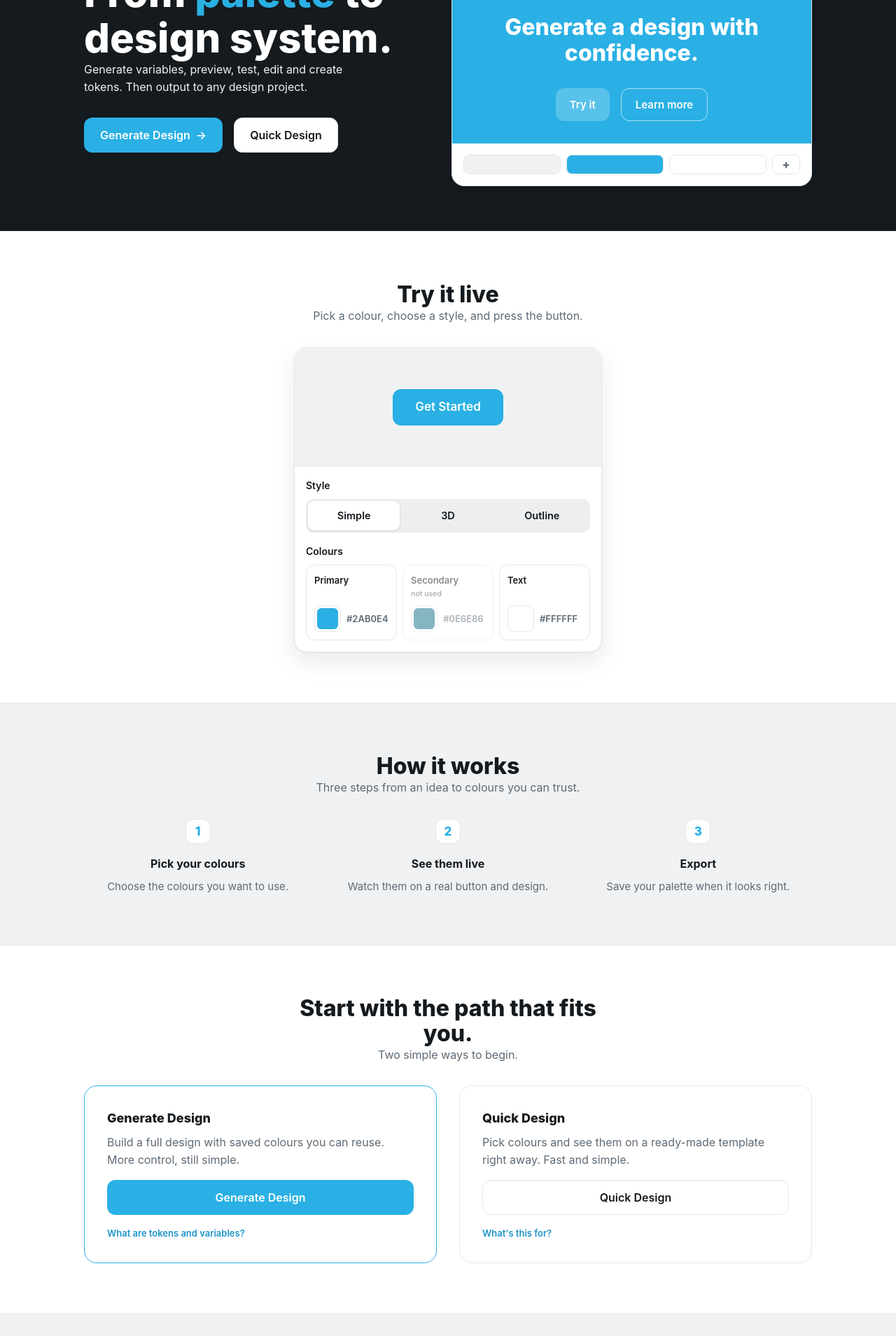
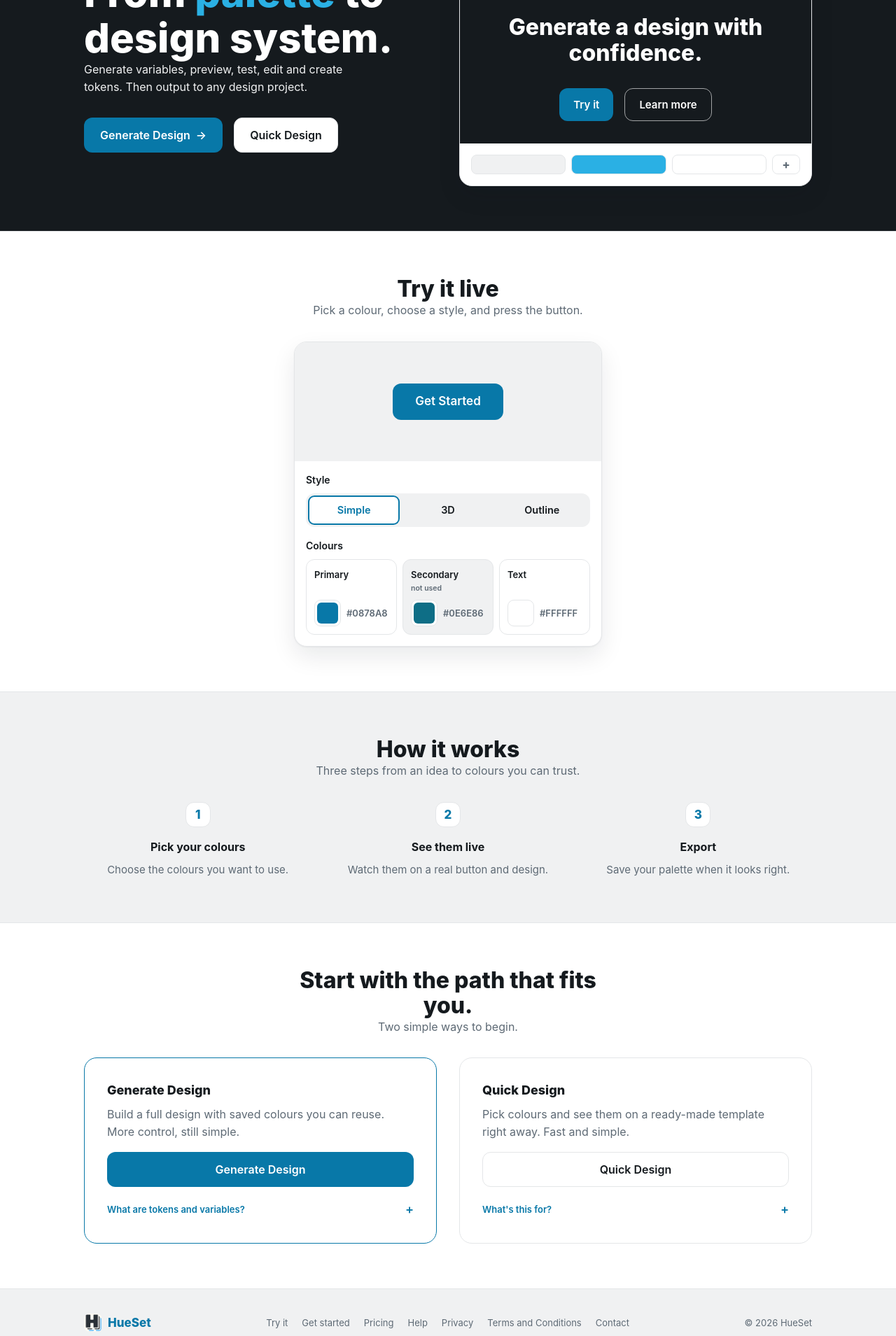
Before and after one commit to CavenLink-Dev/Pallete2Life, a React (Vite) app: page / in a window 1280 px wide. Shown: the part 220-2129 px from the top of the page at 70% size. Built offline with nearby package versions, Linux system fonts and the light colour scheme; the HTML template or start-up script is replaced by a standard one.

Commit message:
Fix landing accessibility and alignment

```diff
--- a/src/pages/Home.css
+++ b/src/pages/Home.css
@@ -1,6 +1,6 @@
 .hueset-home {
   --home-brand: #2ab0e4;
-  --home-brand-ink: #1e93c9;
+  --home-brand-ink: #0878a8;
   --home-ink: #151a1e;
   --home-muted: #5e6a75;
   --home-bg: #ffffff;
@@ -33,16 +33,16 @@
 .home-wrap { width: 100%; max-width: var(--home-max-width); margin: 0 auto; padding: 0 20px; }
 .hueset-home a:focus-visible, .hueset-home button:focus-visible, .hueset-home input:focus-visible, .hueset-home summary:focus-visible { outline: 2px solid var(--home-brand-ink); outline-offset: 2px; border-radius: var(--home-radius-small); }
 
-.home-btn { display: inline-flex; min-height: 50px; align-items: center; justify-content: center; gap: 8px; padding: 14px 22px; border: 1px solid transparent; border-radius: var(--home-radius); font-size: 16px; font-weight: 600; line-height: 1; text-align: center; cursor: pointer; transition: background 0.15s, border-color 0.15s, transform 0.06s; }
+.home-btn { display: inline-flex; min-height: 50px; align-items: center; justify-content: center; gap: var(--home-gap-small); padding: 14px 22px; border: 1px solid transparent; border-radius: var(--home-radius); font-size: var(--home-text-body); font-weight: 600; line-height: 1; text-align: center; cursor: pointer; transition: background 0.15s, border-color 0.15s, filter 0.15s, transform 0.06s; }
 .home-btn:active { transform: translateY(1px); }
-.home-btn-primary { color: #fff !important; background: var(--home-brand); }
-.home-btn-primary:hover { background: var(--home-brand-ink); }
-.home-btn-secondary { color: var(--home-ink); background: #fff; border-color: var(--home-line); }
+.home-btn-primary { color: var(--home-bg) !important; background: var(--home-brand-ink); }
+.home-btn-primary:hover { filter: brightness(0.88); }
+.home-btn-secondary { color: var(--home-ink); background: var(--home-bg); border-color: var(--home-line); }
 .home-btn-secondary:hover { background: var(--home-grey); border-color: var(--home-muted); }
 
 .home-nav { position: sticky; top: 0; z-index: 40; border-bottom: 1px solid var(--home-line); background: rgba(255, 255, 255, 0.92); backdrop-filter: blur(8px); }
 .home-nav-inner { display: flex; height: 64px; align-items: center; gap: var(--home-gap-medium); }
-.home-brand { display: flex; flex-shrink: 0; align-items: center; gap: var(--home-gap-small); margin-right: auto; color: var(--home-brand) !important; font-size: 17px; font-weight: 800; letter-spacing: 0; }
+.home-brand { display: flex; flex-shrink: 0; align-items: center; gap: var(--home-gap-small); margin-right: auto; color: var(--home-brand-ink) !important; font-size: 17px; font-weight: 800; letter-spacing: 0; }
 .home-brand img { width: 26px; height: 26px; border-radius: var(--home-radius-small); object-fit: cover; }
 .home-nav-links { display: flex; gap: var(--home-gap-large); }
 .home-nav-links a { color: var(--home-muted); font-size: 14px; font-weight: 500; }
@@ -50,7 +50,7 @@
 .home-nav .home-btn { min-height: 40px; padding: 10px 16px; font-size: 14px; }
 
 .home-hero { border-bottom: 1px solid var(--home-line); background: var(--home-ink); }
-.home-hero-grid { display: grid; grid-template-columns: 1fr 1.08fr; align-items: center; gap: 48px; padding-top: 64px; padding-bottom: 64px; }
+.home-hero-grid { display: grid; grid-template-columns: repeat(2, minmax(0, 1fr)); align-items: center; gap: var(--home-gap-large); padding-top: 64px; padding-bottom: 64px; }
 .home-hero h1 { color: var(--home-bg); font-size: clamp(34px, 5.6vw, 58px); text-shadow: none; }
 .home-hero-palette { color: var(--home-brand); }
 .home-lead { max-width: 38ch; margin: var(--home-gap-medium) 0 var(--home-gap-large); color: var(--home-grey); font-size: var(--home-text-body); }
@@ -63,12 +63,12 @@
 .home-chrome .red { background: #ff5f57; }
 .home-chrome .yellow { background: #febc2e; }
 .home-chrome .green { background: #28c840; }
-.home-promo-panel { padding: 40px var(--home-gap-large) var(--home-gap-large); color: var(--home-bg); background: var(--home-brand); text-align: center; }
+.home-promo-panel { padding: 40px var(--home-gap-large) var(--home-gap-large); color: var(--home-bg); background: var(--home-ink); text-align: center; }
 .home-promo-label { display: block; margin-bottom: var(--home-gap-medium); color: var(--home-bg); font-size: var(--home-text-caption); font-weight: 600; }
 .home-promo-title { margin-bottom: var(--home-gap-large); font-size: clamp(24px, 3.2vw, var(--home-text-title)); font-weight: 800; line-height: 1.14; letter-spacing: 0; }
 .home-promo-buttons { display: flex; justify-content: center; gap: var(--home-gap-medium); }
 .home-promo-button { display: inline-flex; min-height: 44px; align-items: center; padding: 11px 20px; border-radius: var(--home-radius); font-size: 15px; font-weight: 600; }
-.home-promo-button.solid { color: var(--home-bg); background: rgba(255, 255, 255, 0.22); }
+.home-promo-button.solid { color: var(--home-bg); background: var(--home-brand-ink); }
 .home-promo-button.ghost { color: var(--home-bg); border: 1px solid rgba(255, 255, 255, 0.6); background: transparent; }
 .home-promo-swatches { display: flex; align-items: center; gap: var(--home-gap-small); padding: var(--home-gap-medium); background: var(--home-bg); }
 .home-promo-swatches i { height: 28px; flex: 1; border: 1px solid var(--home-line); border-radius: var(--home-radius-small); }
@@ -77,7 +77,7 @@
 .home-promo-swatches i.text { background: var(--home-bg); }
 .home-promo-swatches .plus { display: grid; width: 40px; height: 28px; flex: 0 0 auto; place-items: center; border: 1px solid var(--home-line); border-radius: var(--home-radius-small); color: var(--home-muted); font-weight: 700; }
 
-.home-section { padding: 72px 0; }
+.home-section { padding: 64px 0; }
 .home-section + .home-section { border-top: 1px solid var(--home-line); }
 .home-grey { background: var(--home-grey); }
 .home-center { max-width: 46ch; margin: 0 auto; text-align: center; }
@@ -97,21 +97,21 @@
 .home-field { margin-bottom: var(--home-gap-medium); }
 .home-field:last-child { margin-bottom: 0; }
 .home-field-label { display: block; margin-bottom: var(--home-gap-small); font-size: 14px; font-weight: 600; }
-.home-segmented { display: grid; grid-template-columns: repeat(3, 1fr); gap: 3px; padding: 3px; border-radius: 11px; background: #eceef0; }
+.home-segmented { display: grid; grid-template-columns: repeat(3, 1fr); gap: 3px; padding: 3px; border-radius: var(--home-radius); background: var(--home-grey); }
 .home-segmented label { position: relative; }
 .home-segmented input { position: absolute; inset: 0; margin: 0; opacity: 0; cursor: pointer; }
 .home-segmented span { display: block; padding: 10px 0; border-radius: 9px; color: var(--home-ink); font-size: 14.5px; font-weight: 600; text-align: center; transition: background 0.15s, box-shadow 0.15s; }
-.home-segmented input:checked + span { background: #fff; box-shadow: 0 1px 3px rgba(16, 24, 32, 0.14); }
+.home-segmented input:checked + span { color: var(--home-brand-ink); background: var(--home-bg); box-shadow: inset 0 0 0 2px var(--home-brand-ink); }
 .home-segmented input:focus-visible + span { outline: 2px solid var(--home-brand-ink); outline-offset: 2px; }
 .home-roles { display: grid; grid-template-columns: repeat(3, 1fr); gap: var(--home-gap-small); }
 .home-role { padding: 11px; border: 1px solid var(--home-line); border-radius: var(--home-radius); transition: opacity 0.18s; }
 .home-role-label { display: flex; min-height: 34px; flex-direction: column; align-items: flex-start; justify-content: flex-start; gap: 2px; margin-bottom: var(--home-gap-small); }
 .home-role-label > span:first-child { font-size: 13px; font-weight: 600; }
 .home-role .not-used { color: var(--home-muted); font-size: 10.5px; font-weight: 600; opacity: 0; transition: opacity 0.18s; }
-.home-role.dim { opacity: 0.5; }
+.home-role.dim { background: var(--home-grey); }
 .home-role.dim .not-used { opacity: 1; }
 .home-colour-pick { display: flex; align-items: center; gap: var(--home-gap-small); }
-.home-colour-pick input[type="color"] { width: 38px; min-width: 38px; height: 38px; appearance: none; padding: 3px; border: 1px solid var(--home-line); border-radius: 9px; background: #fff; cursor: pointer; }
+.home-colour-pick input[type="color"] { width: 38px; min-width: 38px; height: 38px; appearance: none; padding: 3px; border: 1px solid var(--home-line); border-radius: 9px; background: var(--home-bg); cursor: pointer; }
 .home-colour-pick input[type="color"]::-webkit-color-swatch-wrapper { padding: 0; }
 .home-colour-pick input[type="color"]::-webkit-color-swatch { border: 0; border-radius: 6px; }
 .home-colour-pick input[type="color"]::-moz-color-swatch { border: 0; border-radius: 6px; }
@@ -119,20 +119,22 @@
 
 .home-steps { display: grid; grid-template-columns: repeat(3, 1fr); gap: var(--home-gap-large); margin-top: var(--home-gap-large); counter-reset: home-step; }
 .home-step { counter-increment: home-step; text-align: center; }
-.home-step .number { display: grid; width: 36px; height: 36px; place-items: center; margin: 0 auto var(--home-gap-medium); border: 1px solid var(--home-line); border-radius: var(--home-radius); color: var(--home-brand); background: var(--home-bg); font-weight: 800; }
+.home-step .number { display: grid; width: 36px; height: 36px; place-items: center; margin: 0 auto var(--home-gap-medium); border: 1px solid var(--home-line); border-radius: var(--home-radius); color: var(--home-brand-ink); background: var(--home-bg); font-weight: 800; }
 .home-step .number::before { content: counter(home-step); }
 .home-step h3 { margin-bottom: var(--home-gap-small); font-size: var(--home-text-body); font-weight: 700; }
 .home-step p { margin-bottom: 0; color: var(--home-muted); font-size: 15px; }
 
-.home-paths { display: grid; grid-template-columns: 1fr 1fr; gap: var(--home-gap-large); margin-top: var(--home-gap-large); }
+.home-paths { display: grid; grid-template-columns: repeat(2, minmax(0, 1fr)); align-items: stretch; gap: var(--home-gap-large); margin-top: var(--home-gap-large); }
 .home-path { display: flex; flex-direction: column; padding: var(--home-gap-large); border: 1px solid var(--home-line); border-radius: var(--home-radius-large); background: var(--home-bg); }
-.home-path.main { border-color: var(--home-brand); }
+.home-path.main { border-color: var(--home-brand-ink); }
 .home-path h3 { margin-bottom: var(--home-gap-small); font-size: 18px; font-weight: 800; }
 .home-path > p { flex: 1; margin-bottom: var(--home-gap-medium); color: var(--home-muted); font-size: var(--home-text-body); }
 .home-path .home-btn { width: 100%; }
 .home-path details { margin-top: var(--home-gap-medium); }
-.home-path summary { color: var(--home-brand-ink); font-size: var(--home-text-caption); font-weight: 600; list-style: none; cursor: pointer; }
+.home-path summary { display: flex; min-height: 32px; align-items: center; justify-content: space-between; gap: var(--home-gap-small); color: var(--home-brand-ink); font-size: var(--home-text-caption); font-weight: 600; list-style: none; cursor: pointer; }
 .home-path summary::-webkit-details-marker { display: none; }
+.home-path summary::after { content: "+"; flex: 0 0 auto; font-size: 18px; line-height: 1; }
+.home-path details[open] summary::after { content: "−"; }
 .home-path details p { margin: var(--home-gap-small) 0 0; color: var(--home-muted); font-size: var(--home-text-caption); }
 
 .home-footer { padding: var(--home-gap-large) 0; border-top: 1px solid var(--home-line); background: var(--home-grey); }
@@ -140,13 +142,13 @@
 .home-footer .home-brand { margin-right: 0; }
 .home-footer-inner nav { display: flex; flex-wrap: wrap; justify-content: center; gap: var(--home-gap-small) var(--home-gap-medium); }
 .home-footer-inner small { color: var(--home-muted); font-size: var(--home-text-caption); }
-.home-footer-inner nav a { color: var(--home-muted); font-size: var(--home-text-caption); }
+.home-footer-inner nav a { display: inline-flex; min-height: 32px; align-items: center; padding: 4px 2px; color: var(--home-muted); font-size: var(--home-text-caption); }
 .home-footer-inner nav a:hover { color: var(--home-ink); }
 
 @media (max-width: 840px) {
   .home-hero-grid { grid-template-columns: 1fr; gap: var(--home-gap-large); padding-top: 48px; padding-bottom: 48px; }
   .home-steps, .home-paths { grid-template-columns: 1fr; }
-  .home-section { padding: 56px 0; }
+  .home-section { padding: 48px 0; }
   .home-nav-links { display: none; }
   .home-footer-inner { grid-template-columns: 1fr; justify-items: center; text-align: center; }
 }
--- a/src/pages/Home.tsx
+++ b/src/pages/Home.tsx
@@ -15,7 +15,7 @@ export default function Home() {
   const nav = useNav()
   const [demoStyle, setDemoStyle] = useState<DemoStyle>("simple")
   const [colours, setColours] = useState<Record<DemoColour, string>>({
-    primary: "#2AB0E4",
+    primary: "#0878A8",
     secondary: "#0E6E86",
     text: "#FFFFFF",
   })
```
